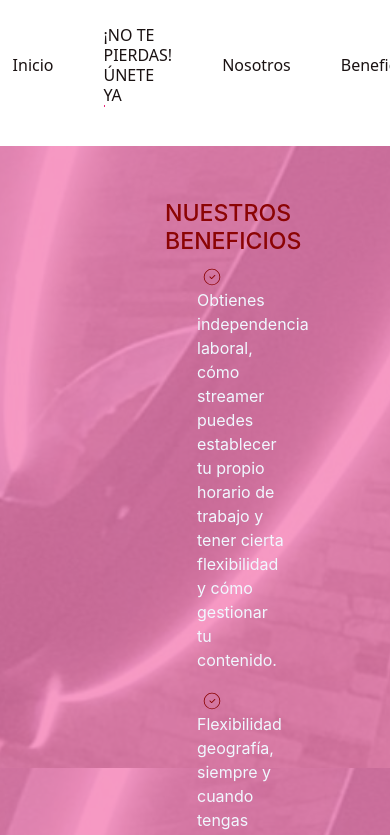
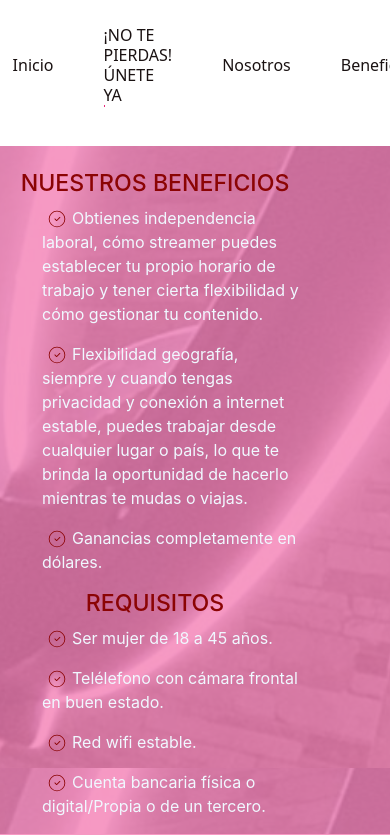
Before and after one commit to claurojass23/agency, a React (Create React App) app in the folder agency/: page /Beneficios in a window 390 px wide. Shown: the top 835 px of the page. Built offline with nearby package versions, Linux system fonts and the light colour scheme.

Commit message:
beneficios responsive chech

```diff
--- a/agency/src/components/beneficios/beneficios.css
+++ b/agency/src/components/beneficios/beneficios.css
@@ -18,3 +18,29 @@
     width: 50%;
     margin-right: 90px;
 }
+
+@media only screen and (max-width: 768px) {
+    .conteinerBeneficios{
+        margin-left: 0;
+        margin-right: 0;
+        margin-bottom: 0;
+        margin-top: 170px;
+    }
+
+}
+
+
+@media only screen and (max-width: 480px) {
+    .conteinerBeneficios{
+        margin-left: 0;
+        margin-right: 0;
+        margin-bottom: 0;
+        margin-top: 170px;
+    }
+    .beneficios{
+        width: 100%;
+        margin-left: 10px;
+    }
+
+
+}
```
